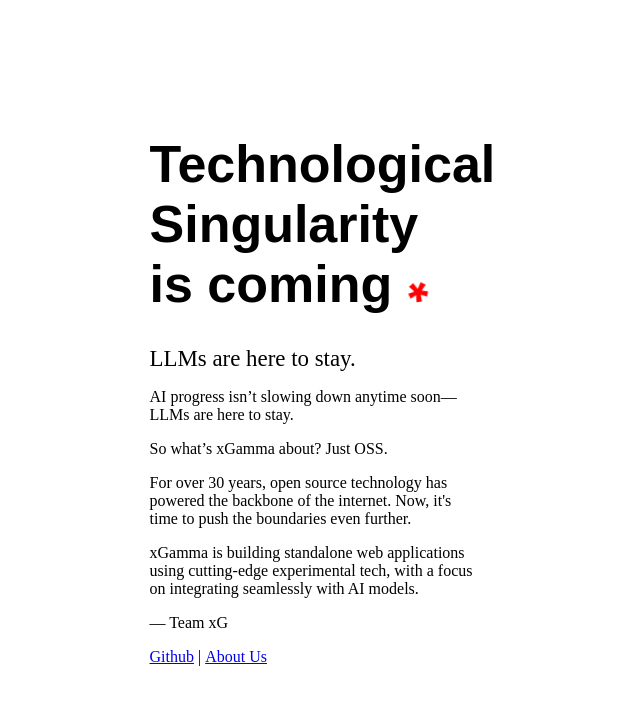
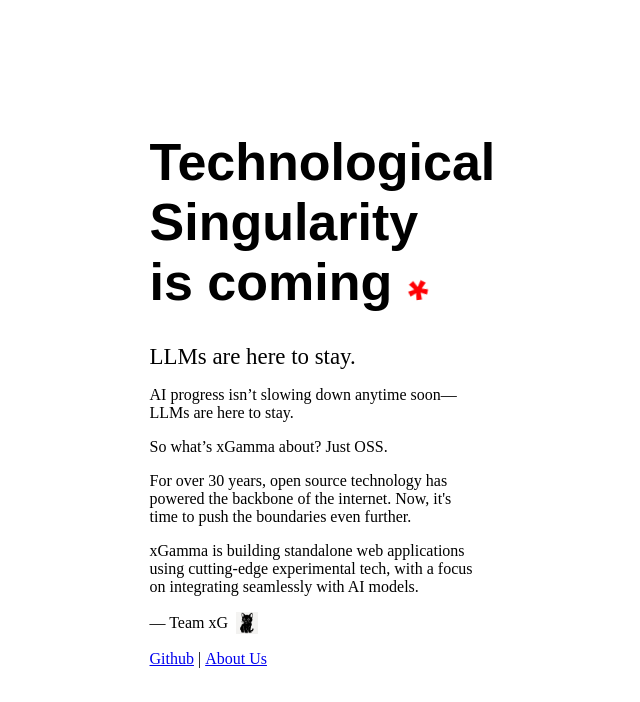
Before and after one commit to xGamma-ai/xgamma-cloudflare, a React (Vite) app: page / in a window 1280 px wide. Shown: the top 702 px of the page, without its empty margins (328-968 px from the left). Built offline with nearby package versions, Linux system fonts and the light colour scheme; a web font is replaced by a local one.

Commit message:
Add favicon to index.html, enhance footer layout in App component, and include xGamma logo

```diff
--- a/index.html
+++ b/index.html
@@ -2,6 +2,7 @@
 <html lang="en">
   <head>
     <meta charset="UTF-8" />
+    <link rel="icon" type="image/png" href="/src/assets/xgamma-icon.png" />
     <meta name="viewport" content="width=device-width, initial-scale=1.0" />
     <title>xG: OSS for AI age</title>
     <meta name="description" content="xGamma is a project that aims to create open source applications for the AI age.">
--- a/src/App.css
+++ b/src/App.css
@@ -57,3 +57,9 @@
   font-size: 1rem;
   font-style: normal;
 }
+
+.web-footer-container {
+  display: flex;
+  align-items: center;
+  gap: 0.5rem;
+}
--- a/src/App.tsx
+++ b/src/App.tsx
@@ -1,4 +1,5 @@
 import './App.css'
+import xGammaLogo from './assets/xgamma-icon.png';
 
 function App() {
   return (
@@ -21,9 +22,12 @@
         <p>
           xGamma is building standalone web applications using cutting-edge experimental tech, with a focus on integrating seamlessly with AI models.
         </p>
-        <p>
-          — Team xG
-        </p>
+        <div className='web-footer-container'>
+          <p>
+            — Team xG
+          </p>
+          <img src={xGammaLogo} alt="A kitty" className='web-logo' width={"22px"}/>
+        </div>
       </div>
       <p className='web-footer'>
         <a href="https://github.com/xGamma-ai" target="_blank" rel="noopener noreferrer">Github</a>
```
Also changed, not shown: src/assets/xgamma-icon.png (added).
